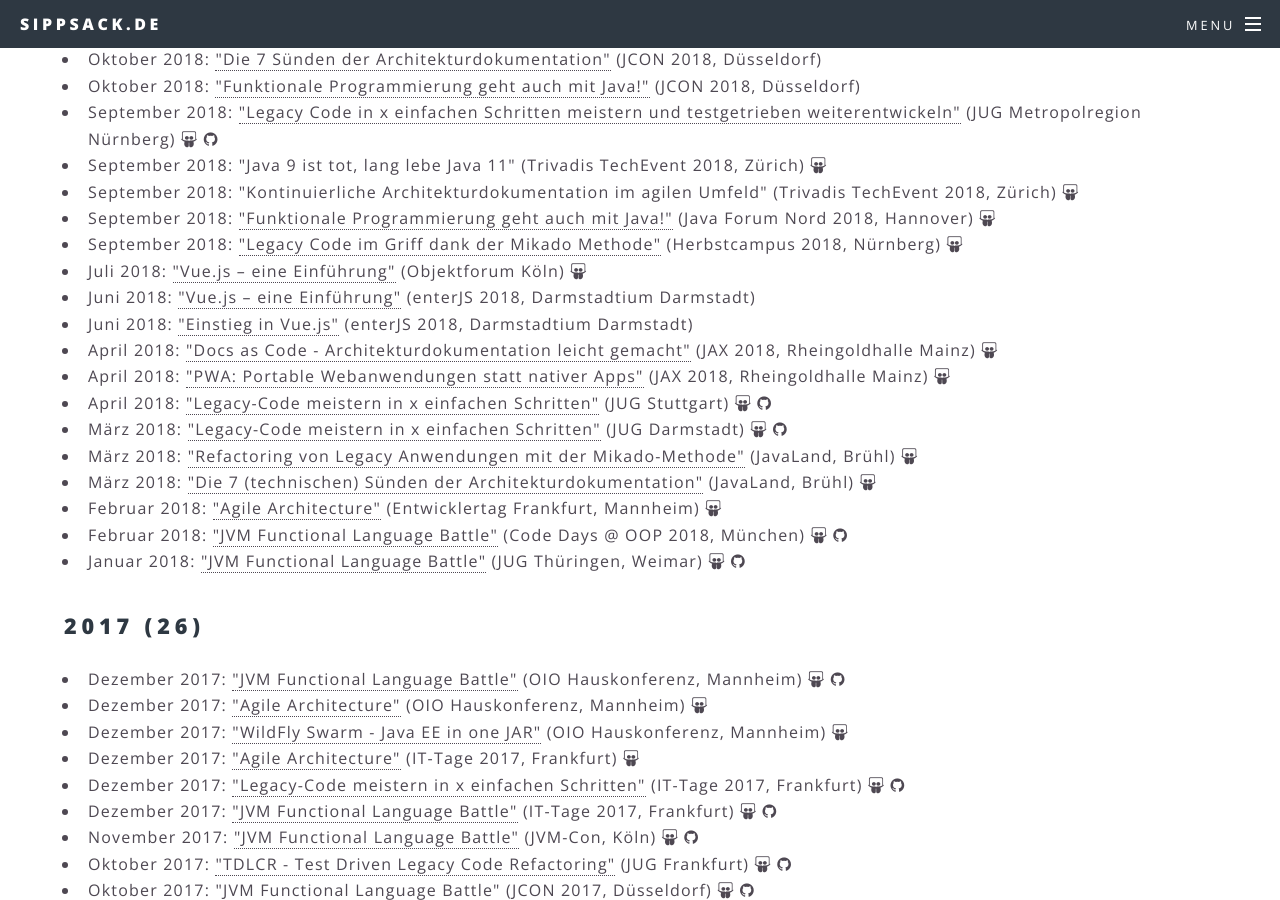
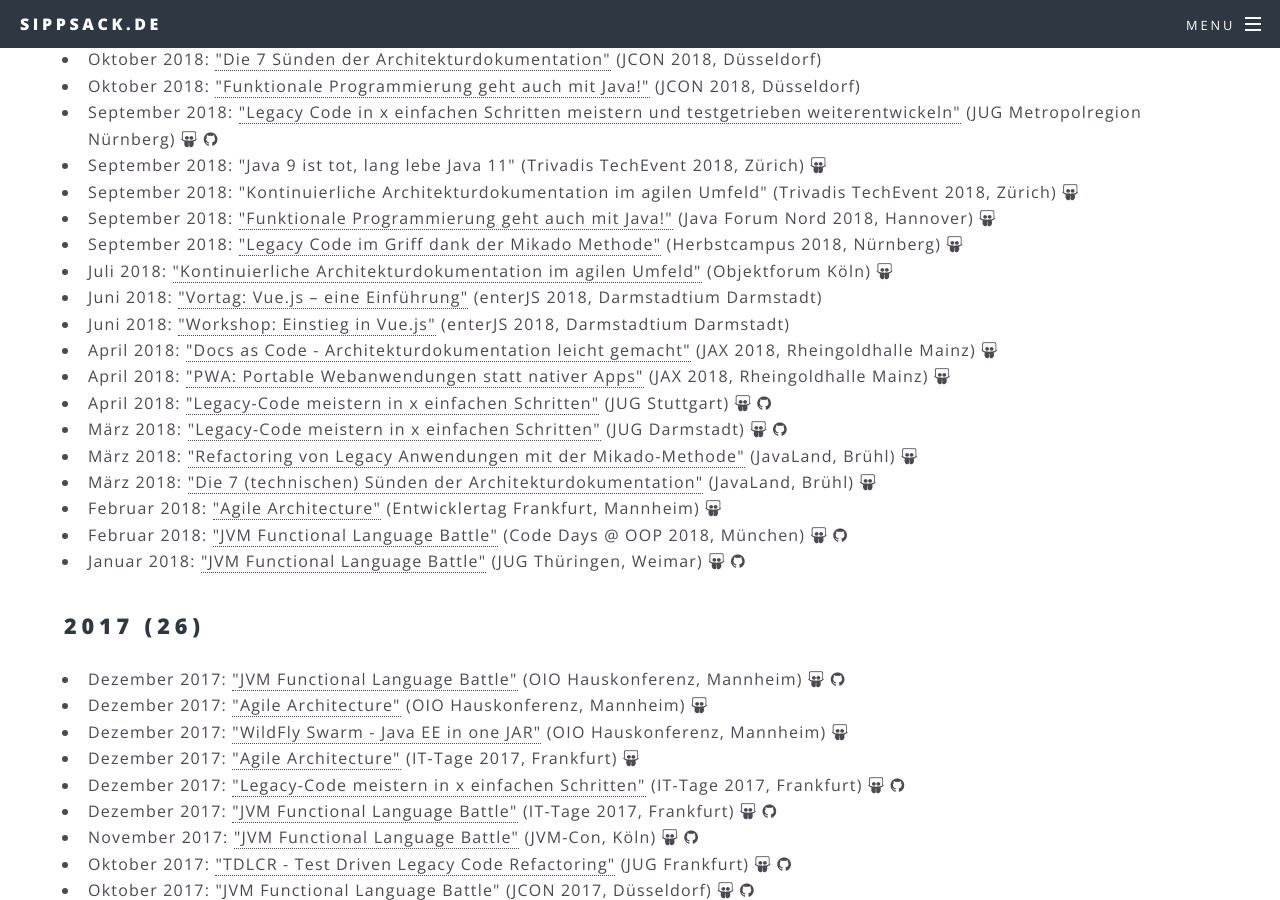
Before and after one commit to sippsack/sippsack.github.io, a Jekyll site: the page built from talks.md, in a window 1280 px wide and 900 px high, scrolled down 889 px. Built offline with Jekyll 4.4.1, drawn with Linux system fonts in a browser that asks for light colours.

Commit message:
Update talks.yaml

```diff
--- a/_data/talks.yaml
+++ b/_data/talks.yaml
@@ -68,18 +68,18 @@
       slides: http://www.oio.de/m/konf/vortraege/Herbstcampus2018_Falk-Sippach-Mikado-Methode.pdf
   - Juli:
     - conference: Objektforum Köln
-      title: "Vue.js – eine Einführung"
+      title: "Kontinuierliche Architekturdokumentation im agilen Umfeld"
       date: 2018-07-09
       location: Köln
       link: https://www.andrena.de/event/objektforum-koeln-juli-2018
       slides: https://www.andrena.de/event/objektforum-koeln-juli-2018?file=files/andrena/media/ObjektForum%20Folien/2018%20koeln/Kontinuierliche%20Architekturdokumentation.pdf
   - Juni:
     - conference: enterJS 2018
-      title: "Vue.js – eine Einführung"
+      title: "Vortag: Vue.js – eine Einführung"
       location: Darmstadtium Darmstadt
       link: https://www.enterjs.de/single?id=6735&vue.js-%E2%80%93-eine-einf%E3%BChrung
     - conference: enterJS 2018
-      title: "Einstieg in Vue.js"
+      title: "Workshop: Einstieg in Vue.js"
       location: Darmstadtium Darmstadt
       link: https://www.enterjs.de/single?id=6975&einstieg-in-vue.js
   - April:
```
